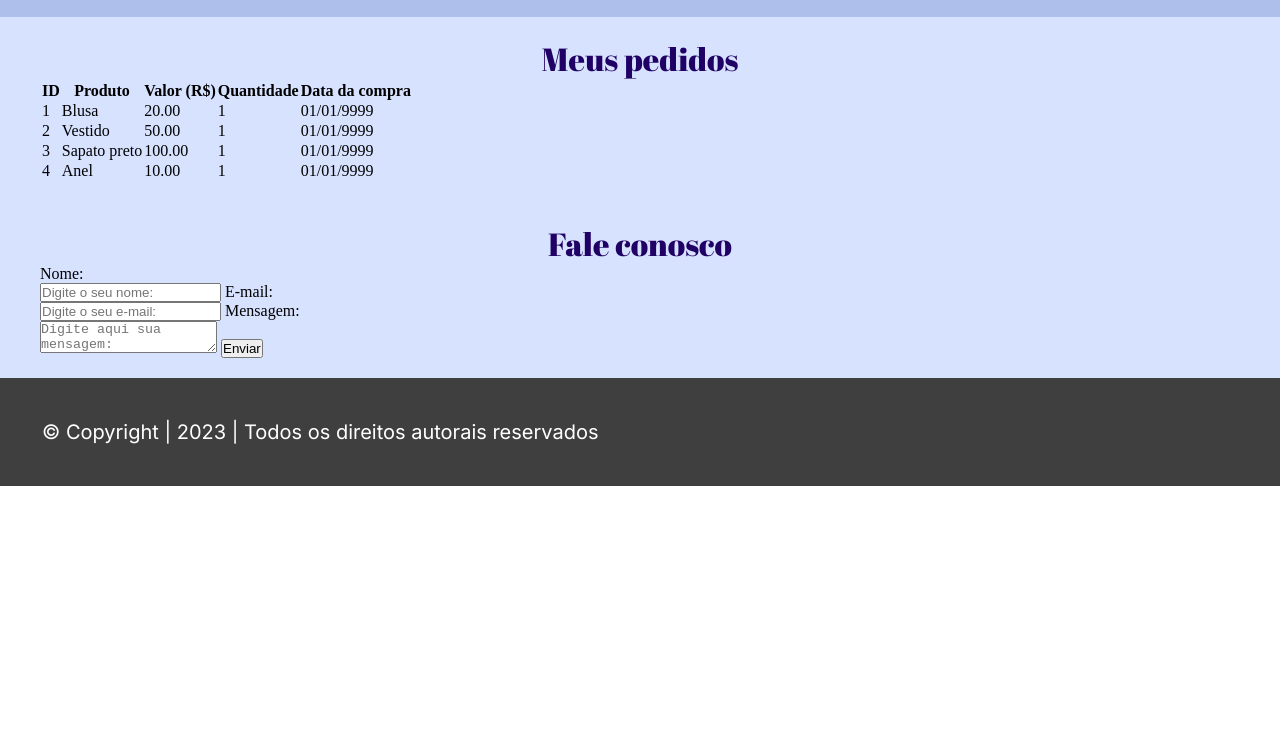
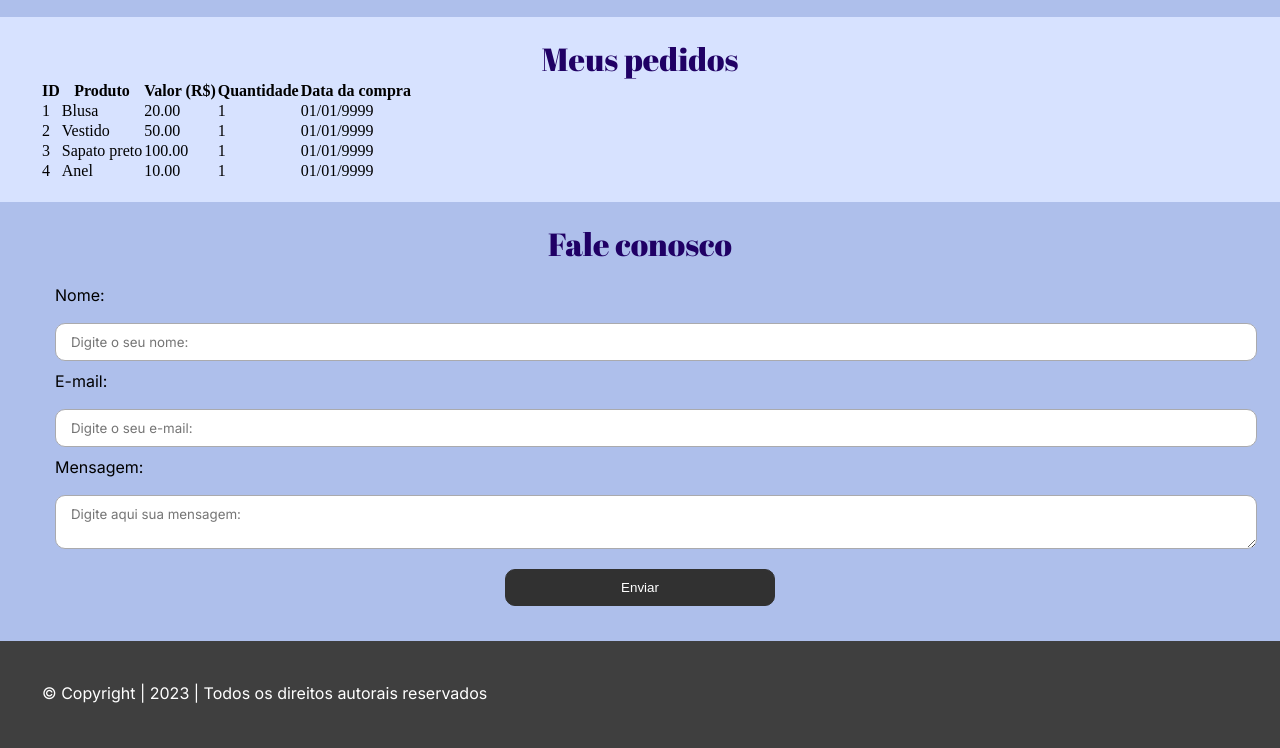
Before and after one commit to rmftelier/modulo2-html-css, a plain HTML site: page aula-pratica/index.html in a window 1280 px wide. Shown: the part 956-1704 px from the top of the page. Before the commit the page ends 1442 px from the top, so only its background shows below. Drawn offline with Linux system fonts and the light colour scheme.

Commit message:
fale conosco está pronto

```diff
--- a/aula-pratica/styles.css
+++ b/aula-pratica/styles.css
@@ -150,6 +150,61 @@ section h1 {
 
 
 /* fale conosco */
+#faleConosco {
+  background-color: #AEBFEB;
+
+}
+
+#faleConosco form {
+  display: flex;
+  flex-direction: column;
+  justify-content: center;
+  padding: 15px 15px;
+  align-items: flex-start;
+}
+
+#faleConosco label {
+  font-family: 'Inter';
+  font-size: 16px;
+  margin-top: 5px;
+
+}
+
+#faleConosco button {
+  border-radius: 10px;
+  border: 1px solid #313131;
+  background: #313131;
+  color: #fff;
+  width: 270px;
+  padding: 10px 15px;
+  margin: 0 auto;
+  /* Centraliza o botão horizontalmente */
+
+
+}
+
+#nome,
+#emailPessoal {
+  width: 100%;
+  border-radius: 10px;
+  border: 1px solid #AAAAAD;
+  background: #FFF;
+  padding: 10px 15px;
+  font-family: 'Inter';
+  margin-bottom: 5px;
+}
+
+#mensagem {
+  width: 100%;
+  border-radius: 10px;
+  border: 1px solid #AAAAAD;
+  background: #FFF;
+  padding: 10px 15px;
+  font-family: 'Inter';
+  height: 100%;
+  margin-bottom: 20px;
+
+}
 
 /* footer */
 footer {
@@ -162,6 +217,6 @@ footer p {
   text-align: left;
   padding: 15px;
   color: #ffff;
-  font-size: 20px;
+  font-size: 16px;
   padding: 42px;
 }
```
